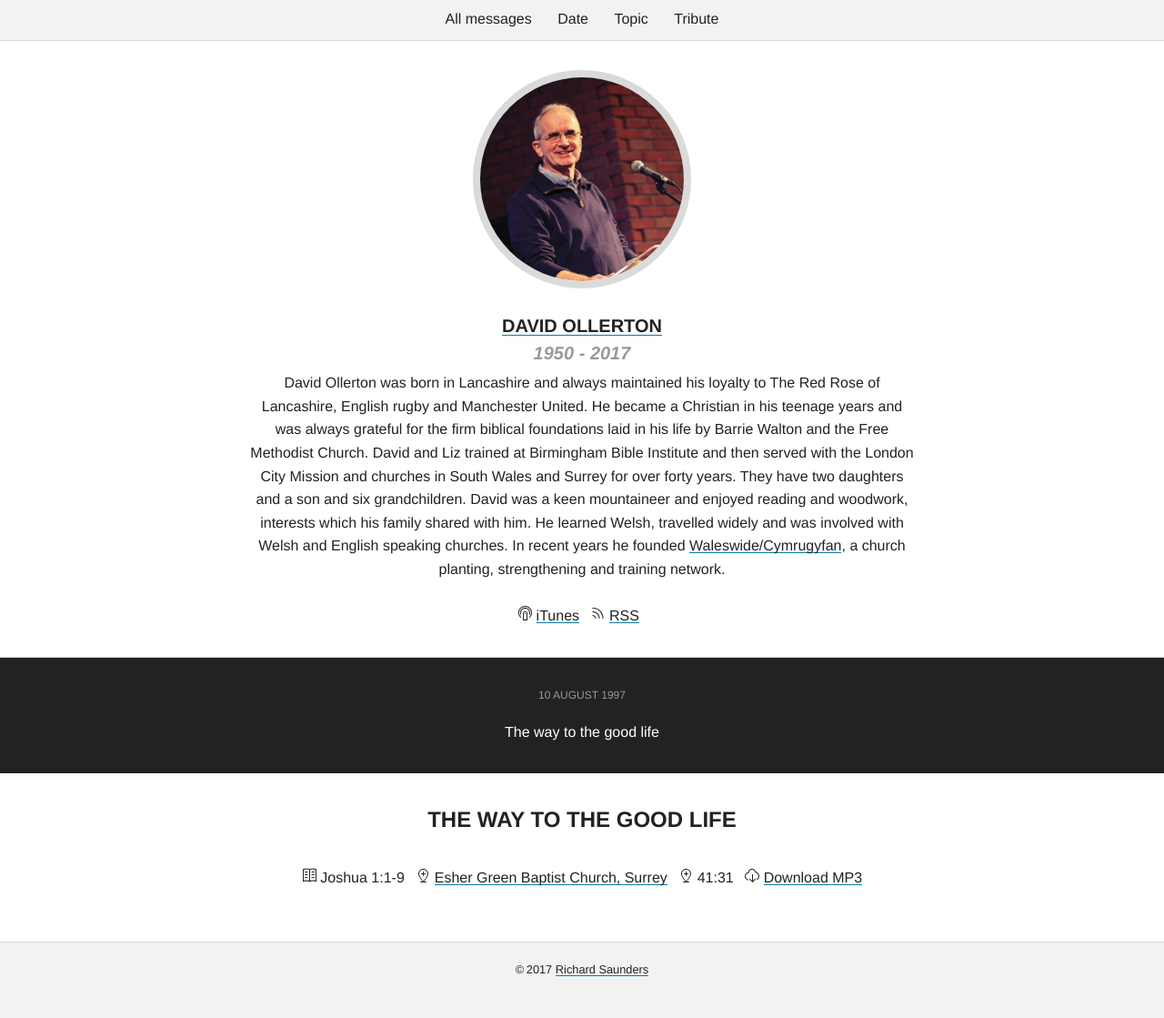
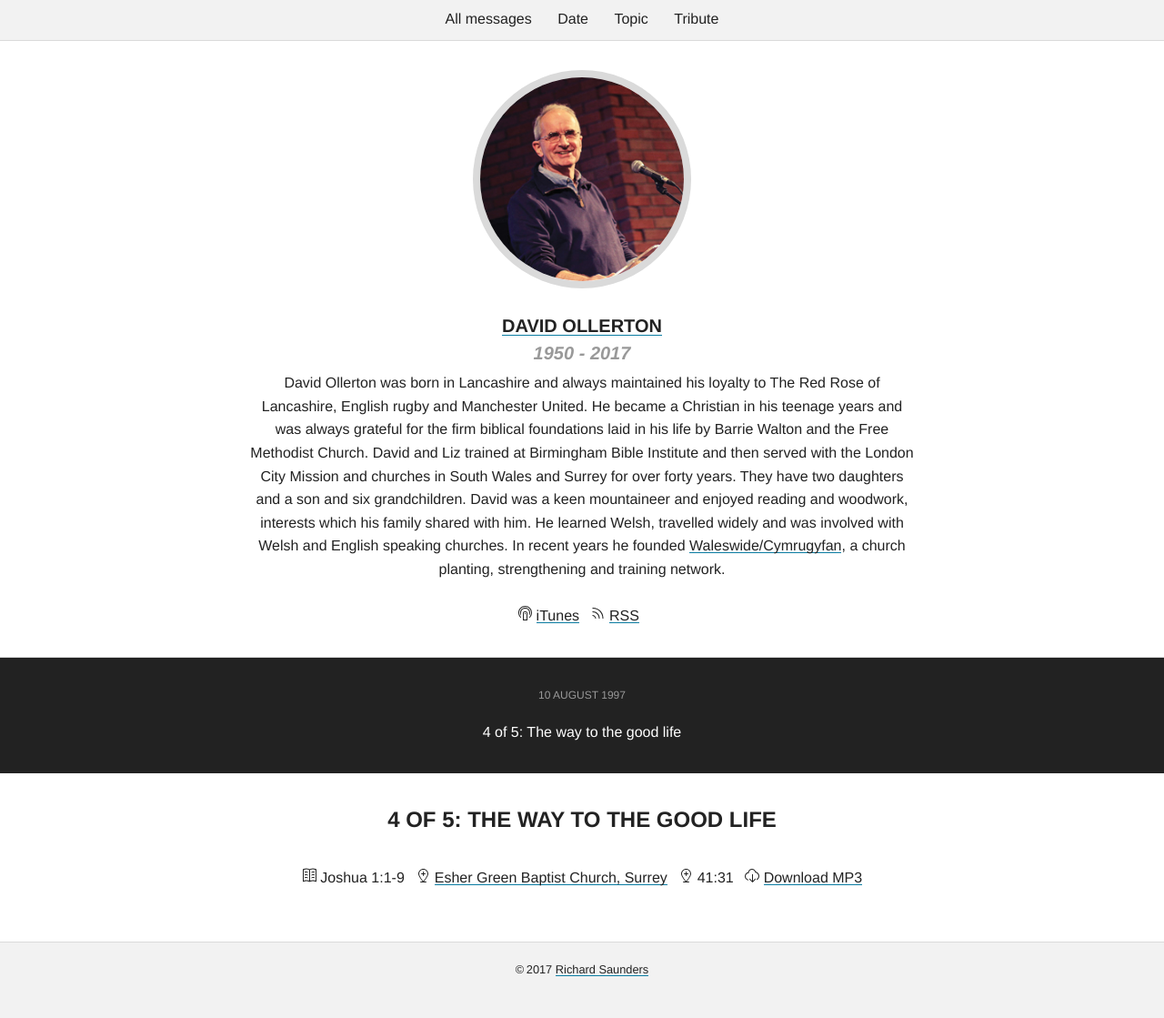
Before and after one commit to davidollerton/davidollerton.github.io, a Jekyll site: the page built from _posts/1997-08-09-the-way-to-the-good-life.md, in a window 1280 px wide. Shown: the whole page at 91% size. Built offline with Jekyll 4.4.1, drawn with Linux system fonts in a browser that asks for light colours; nearby versions of some CDN libraries; our own code applies the rules of GitHub Pages for plain Markdown files; comment, search, counter and statistics services are not loaded.

Commit message:
Update from Forestry.io mail@rdsaunders.co.uk updated _posts/1997-08-09-the-way-to-the-good-life.md

```diff
--- a/_posts/1997-08-09-the-way-to-the-good-life.md
+++ b/_posts/1997-08-09-the-way-to-the-good-life.md
@@ -1,5 +1,5 @@
 ---
-title: The way to the good life
+title: '4 of 5: The way to the good life'
 series: The Importance of the Bible
 scripture: Joshua 1:1-9
 church: esher
```
